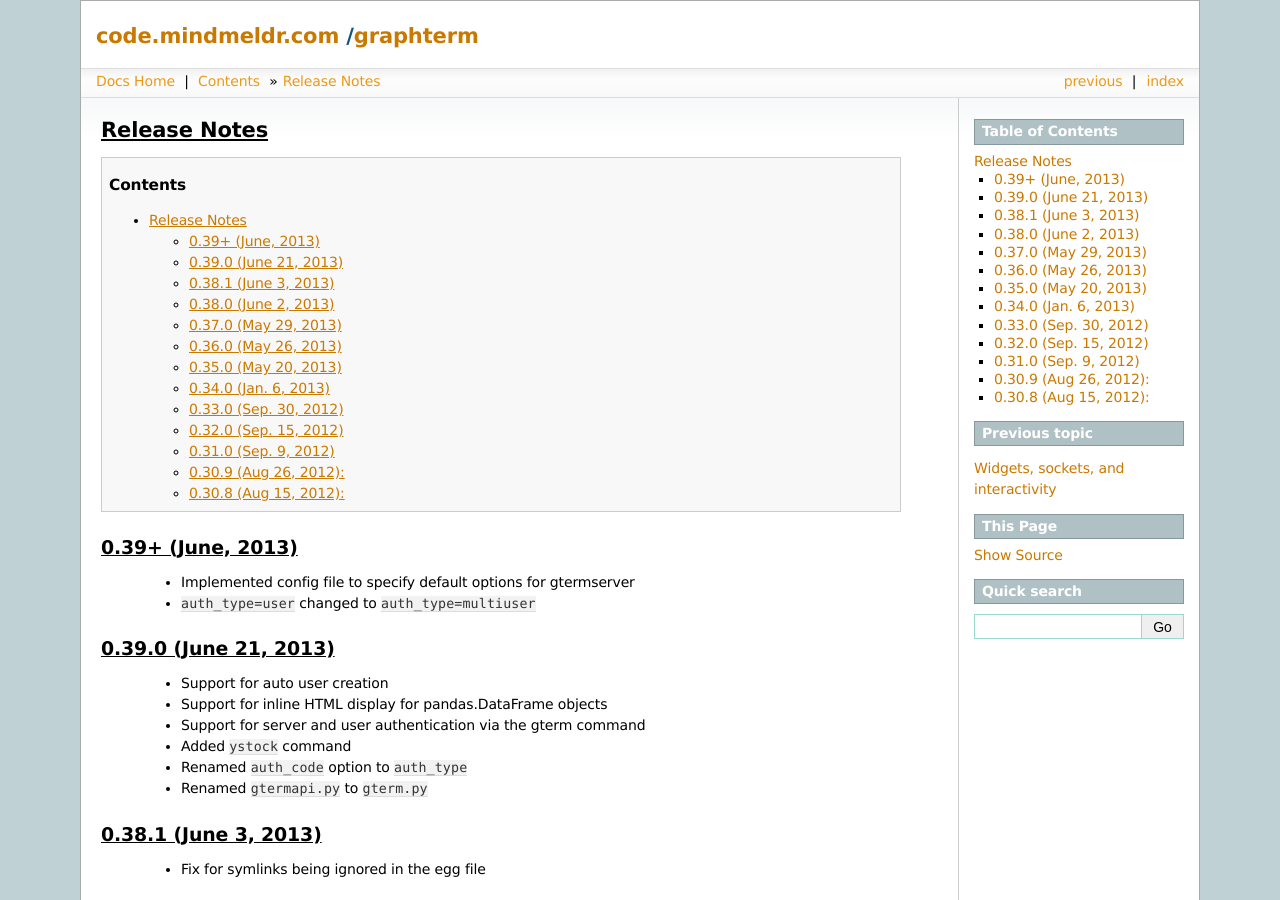
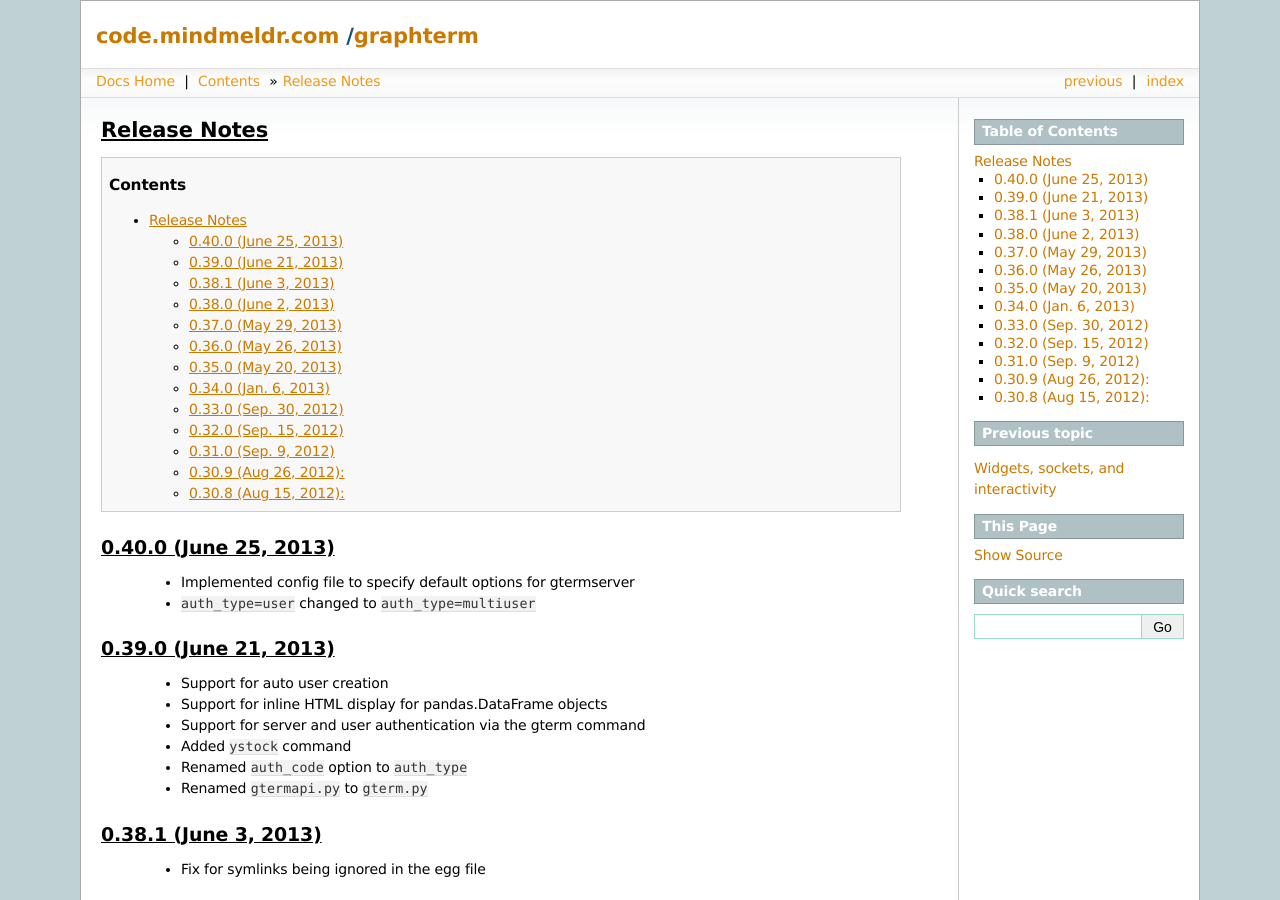
Before and after one commit to mitotic/graphterm, a Sphinx documentation site: the page built from docs/release-notes.rst, in a window 1280 px wide and 900 px high. Built offline with Sphinx 7.4.7, drawn with Linux system fonts in a browser that asks for light colours; the version number could not be read and is left out.

Commit message:
Final touches for v 0.40.0

```diff
--- a/docs/_templates/index.html
+++ b/docs/_templates/index.html
@@ -10,8 +10,8 @@
    <a href="https://groups.google.com/group/graphterm">mailing list</a>
    or follow <a href="https://twitter.com/intent/user?screen_name=graphterm">@graphterm</a>
    on Twitter for updates.</li>
-   <li>The latest version is <a href="http://pypi.python.org/pypi/graphterm">0.39.3</a>
-   released June 23, 2013. See the
+   <li>The latest version is <a href="http://pypi.python.org/pypi/graphterm">0.40.0</a>
+   released June 25, 2013. See the
    <a href="release-notes.html">Release Notes</a>
    </li>
 </ol>
--- a/docs/release-notes.rst
+++ b/docs/release-notes.rst
@@ -3,7 +3,7 @@ Release Notes
 .. contents::
 
 
-0.39+ (June, 2013)
+0.40.0 (June 25, 2013)
 ---------------------------------------------------------------------------------
 
   - Implemented config file to specify default options for gtermserver
```
Also changed, not shown: 2 other files.
